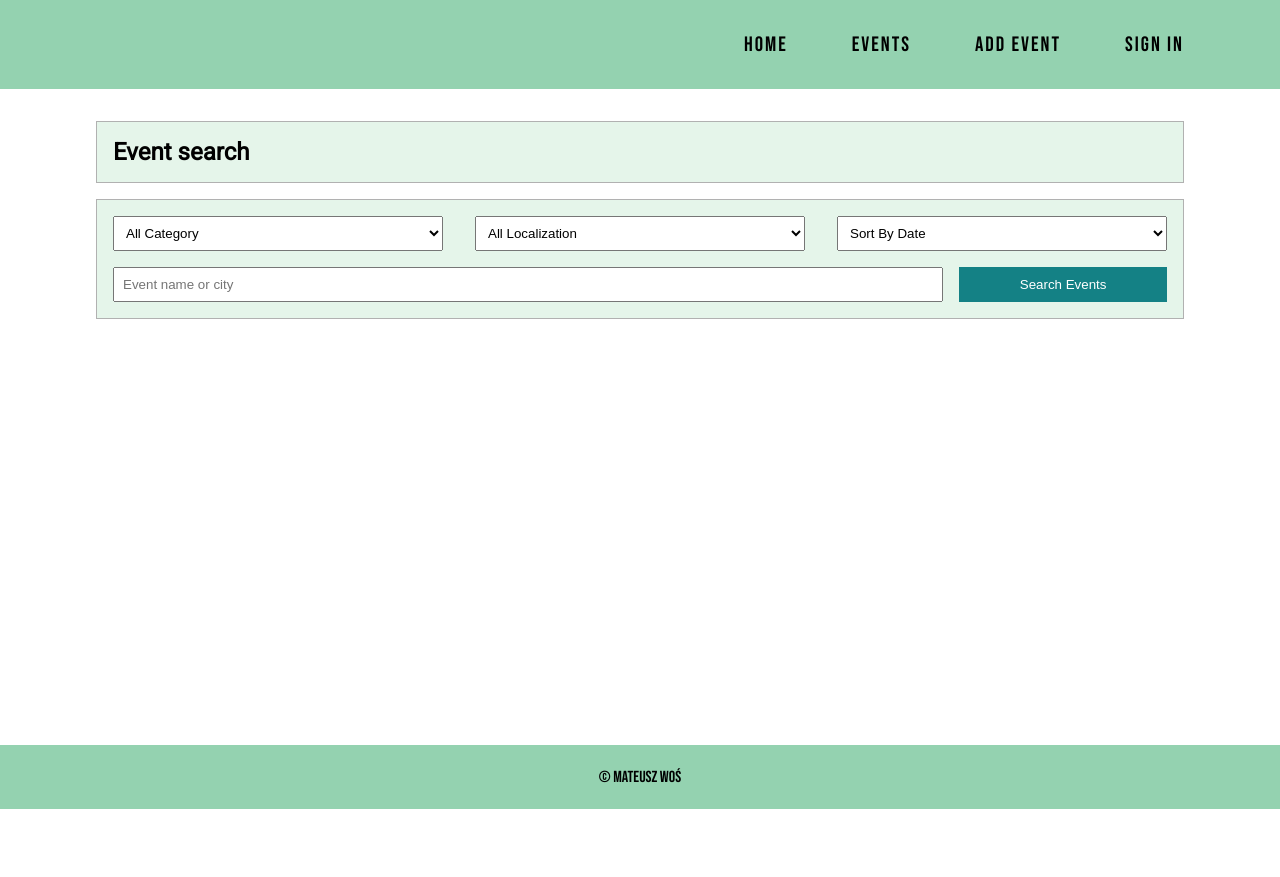
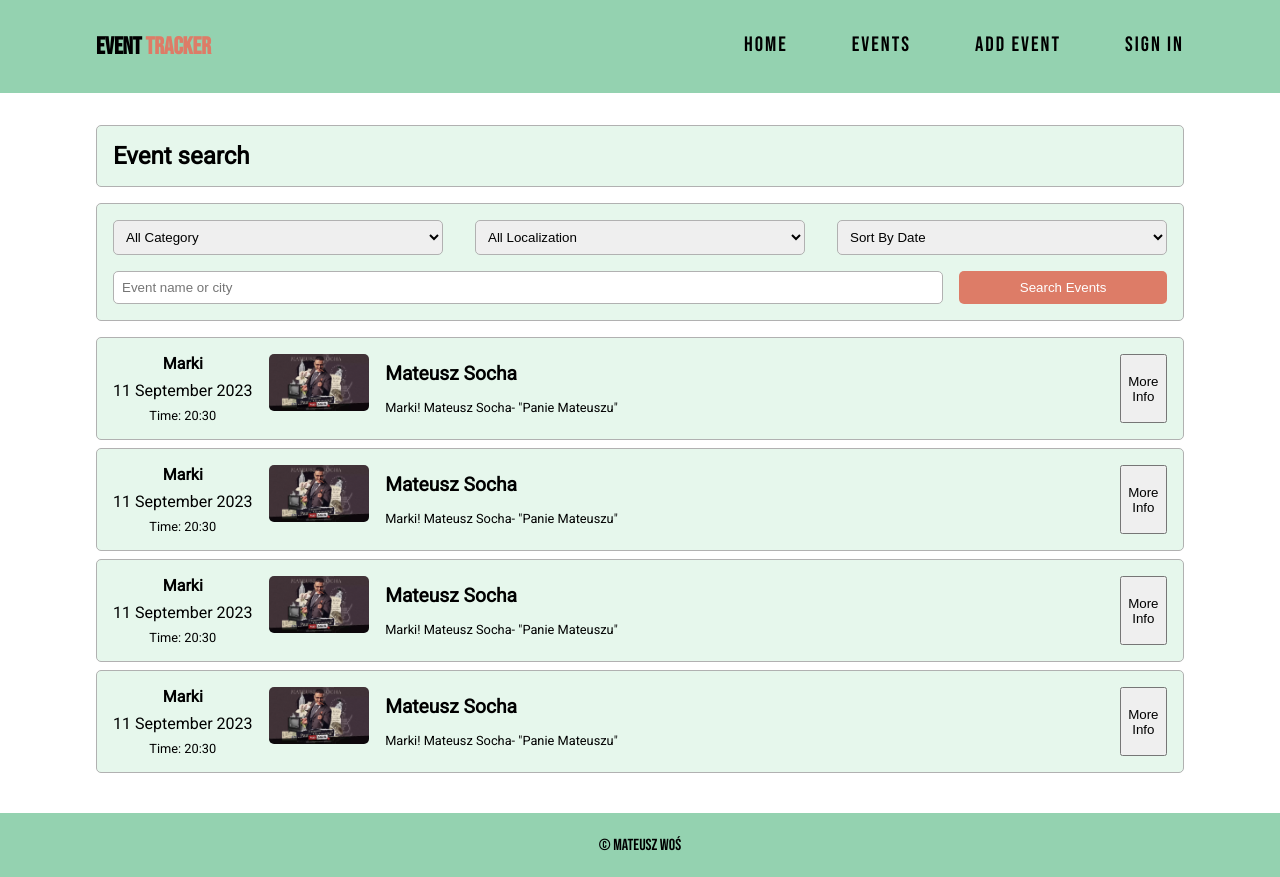
Before and after one commit to Desparion7/Event-tracker, an Angular app: page /events in a window 1280 px wide. Before the commit the page ends 809 px from the top, so only its background shows below. Built offline with nearby package versions, Linux system fonts and the light colour scheme.

Commit message:
add event ite

```diff
--- a/src/app/app.module.ts
+++ b/src/app/app.module.ts
@@ -7,6 +7,7 @@ import { HeaderComponent } from './layout/header/header.component';
 import { FooterComponent } from './layout/footer/footer.component';
 import { MainpageComponent } from './mainpage/mainpage.component';
 import { EventsListPageComponent } from './events-list-page/events-list-page.component';
+import { EventListItemComponent } from './events-list-page/event-list-item/event-list-item.component';
 
 @NgModule({
   declarations: [
@@ -15,6 +16,7 @@ import { EventsListPageComponent } from './events-list-page/events-list-page.com
     FooterComponent,
     MainpageComponent,
     EventsListPageComponent,
+    EventListItemComponent,
   ],
   imports: [BrowserModule, AppRoutingModule],
   providers: [],
--- /dev/null
+++ b/src/app/events-list-page/event-list-item/event-list-item.component.css
@@ -0,0 +1,55 @@
+.eventListItem {
+  display: flex;
+  justify-content: space-between;
+  padding: 1rem;
+  margin-bottom: 0.5rem;
+  background-color: var(--backgorund-second);
+  border: 1px solid var(--border1);
+  border-radius: 5px;
+  cursor: pointer;
+}
+.eventListItem-info {
+  display: flex;
+  flex-direction: row;
+  gap: 1rem;
+}
+.eventListItem-info-location {
+  display: flex;
+  flex-direction: column;
+  gap: 0.5rem;
+  text-align: center;
+}
+.eventListItem-info-location-place {
+  font-weight: bold;
+  transition: color 0.3s;
+}
+.eventListItem-info-location-place:hover {
+  color: var(--text-color-hover2);
+}
+.eventListItem-info-location-time {
+  font-size: 0.8rem;
+}
+.eventListItem-info-img {
+  width: 10%;
+}
+.eventListItem-info-img img {
+  width: 100%;
+  border-radius: 5px;
+}
+
+.eventListItem-info-creator {
+  display: flex;
+  flex-direction: column;
+  justify-content: space-around;
+  transition: color 0.3s;
+}
+.eventListItem-info-creator:hover {
+  color: var(--text-color-hover2);
+}
+.eventListItem-info-creator-name {
+  font-size: 1.2rem;
+  font-weight: bold;
+}
+.eventListItem-info-creator-title {
+  font-size: 0.8rem;
+}
--- /dev/null
+++ b/src/app/events-list-page/event-list-item/event-list-item.component.html
@@ -0,0 +1,19 @@
+<div class="eventListItem">
+  <div class="eventListItem-info">
+    <div class="eventListItem-info-location">
+      <p class="eventListItem-info-location-place">Marki</p>
+      <p>11 September 2023</p>
+      <p class="eventListItem-info-location-time">Time: 20:30</p>
+    </div>
+    <div class="eventListItem-info-img">
+      <img src="../../../assets/socha.webp" alt="" />
+    </div>
+    <div class="eventListItem-info-creator">
+      <p class="eventListItem-info-creator-name">Mateusz Socha</p>
+      <p class="eventListItem-info-creator-title">
+        Marki! Mateusz Socha- "Panie Mateuszu"
+      </p>
+    </div>
+  </div>
+  <button>More Info</button>
+</div>
--- a/src/app/events-list-page/events-list-page.component.css
+++ b/src/app/events-list-page/events-list-page.component.css
@@ -1,9 +1,10 @@
 .events-search,
 .events-filtrs {
   padding: 1rem;
-  border: 1px solid #b1b1b1;
+  margin-bottom: 1rem;
+  border: 1px solid var(--border1);
   background-color: var(--backgorund-second);
-  margin-bottom: 1rem;
+  border-radius: 5px;
 }
 .events-filtrs-options {
   display: flex;
@@ -14,6 +15,8 @@
 input {
   width: 50%;
   padding: 0.5rem;
+  border: 1px solid var(--border1);
+  border-radius: 5px;
 }
 .events-filtrs-text {
   display: flex;
@@ -31,6 +34,7 @@ input {
   width: 20%;
   cursor: pointer;
   color: white;
-  background-color: var(--secondary-color);
+  background-color: var(--btn-color);
   border: none;
+  border-radius: 5px;
 }
--- a/src/app/events-list-page/events-list-page.component.html
+++ b/src/app/events-list-page/events-list-page.component.html
@@ -42,4 +42,8 @@
       <button>Search Events</button>
     </div>
   </form>
+  <app-event-list-item />
+  <app-event-list-item />
+  <app-event-list-item />
+  <app-event-list-item />
 </div>
--- a/src/app/layout/header/header.component.css
+++ b/src/app/layout/header/header.component.css
@@ -1,9 +1,14 @@
 .nav {
   position: relative;
   text-transform: uppercase;
+  display: flex;
+  justify-content: space-between;
   color: var(--text-color2);
   background-color: var(--backgorund-first);
   font-family: "Bebas Neue", sans-serif;
+}
+.nav span {
+  color: #DD7C67;
 }
 .nav ul {
   display: flex;
--- a/src/app/layout/header/header.component.html
+++ b/src/app/layout/header/header.component.html
@@ -1,4 +1,7 @@
 <nav class="nav container">
+  <div>
+    <h2>Event <span>Tracker</span></h2>
+  </div>
   <ul>
     <li routerLink="/">Home</li>
     <li routerLink="/events">Events</li>
--- a/src/styles.css
+++ b/src/styles.css
@@ -6,14 +6,14 @@
 }
 :root {
   --backgorund-first: #94d2b0;
-  --backgorund-second: #e5f5ea;
+  --backgorund-second: #e6f7ec;
   --text-color1: black;
-  --text-color2: rgb(0, 0, 0);
-  --text-color2-hover: rgb(179, 179, 179);
+  --text-color-hover1: rgb(86, 86, 86);
+  --text-color-hover2: #dd7c67;
 
-  --secondary-color: #148185;
-  --body-text-color: #596392;
-  --navbar-footer-color: #f9f9f9;
+  --btn-color: #dd7c67;
+
+  --border1: #b1b1b1;
 }
 
 .container {
```
Also changed, not shown: src/app/events-list-page/event-list-item/event-list-item.component.ts (added, +10 -0 lines), src/assets/socha.webp (added), 1 other file (tests, documents, lock files or other folders).
